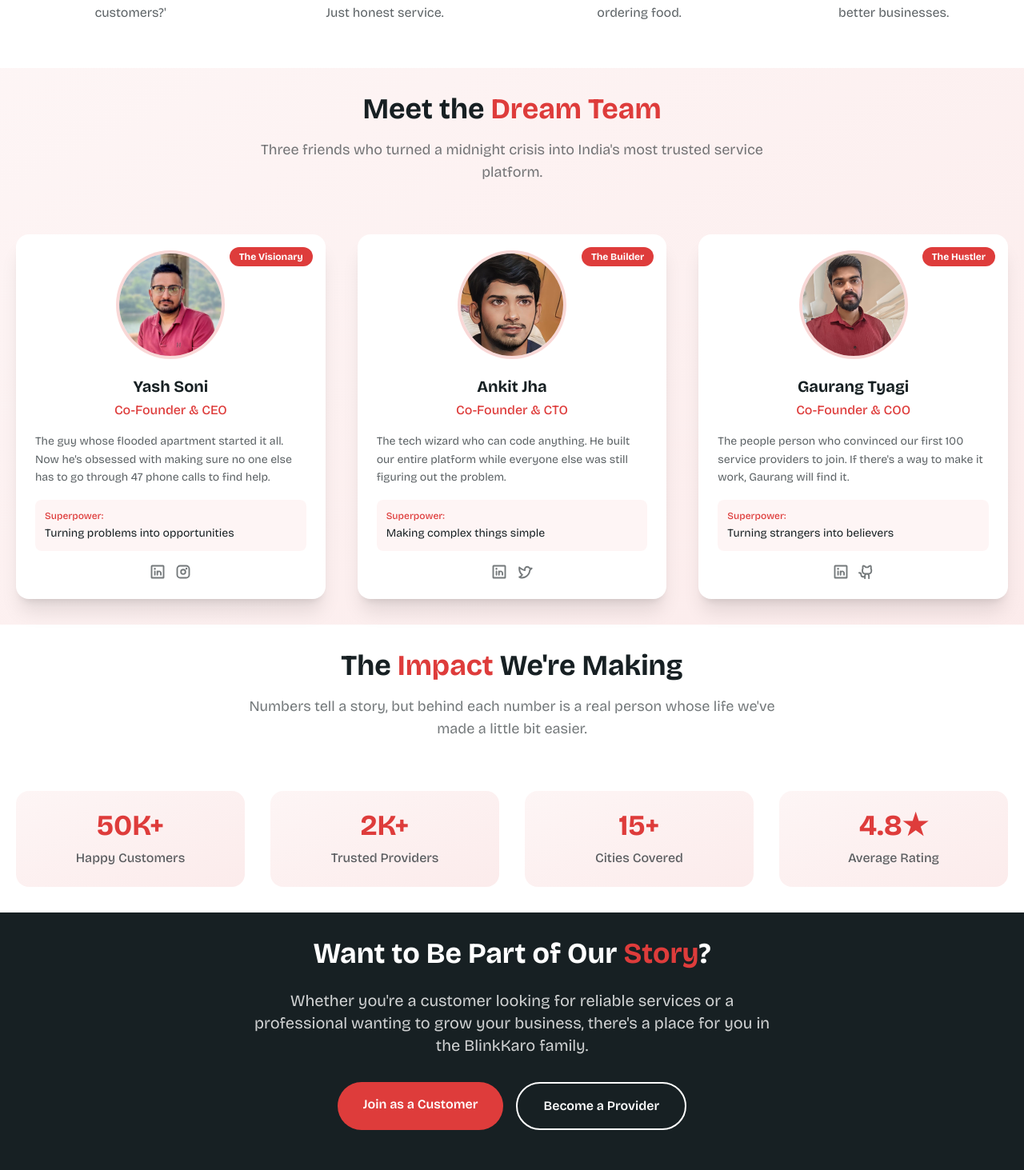
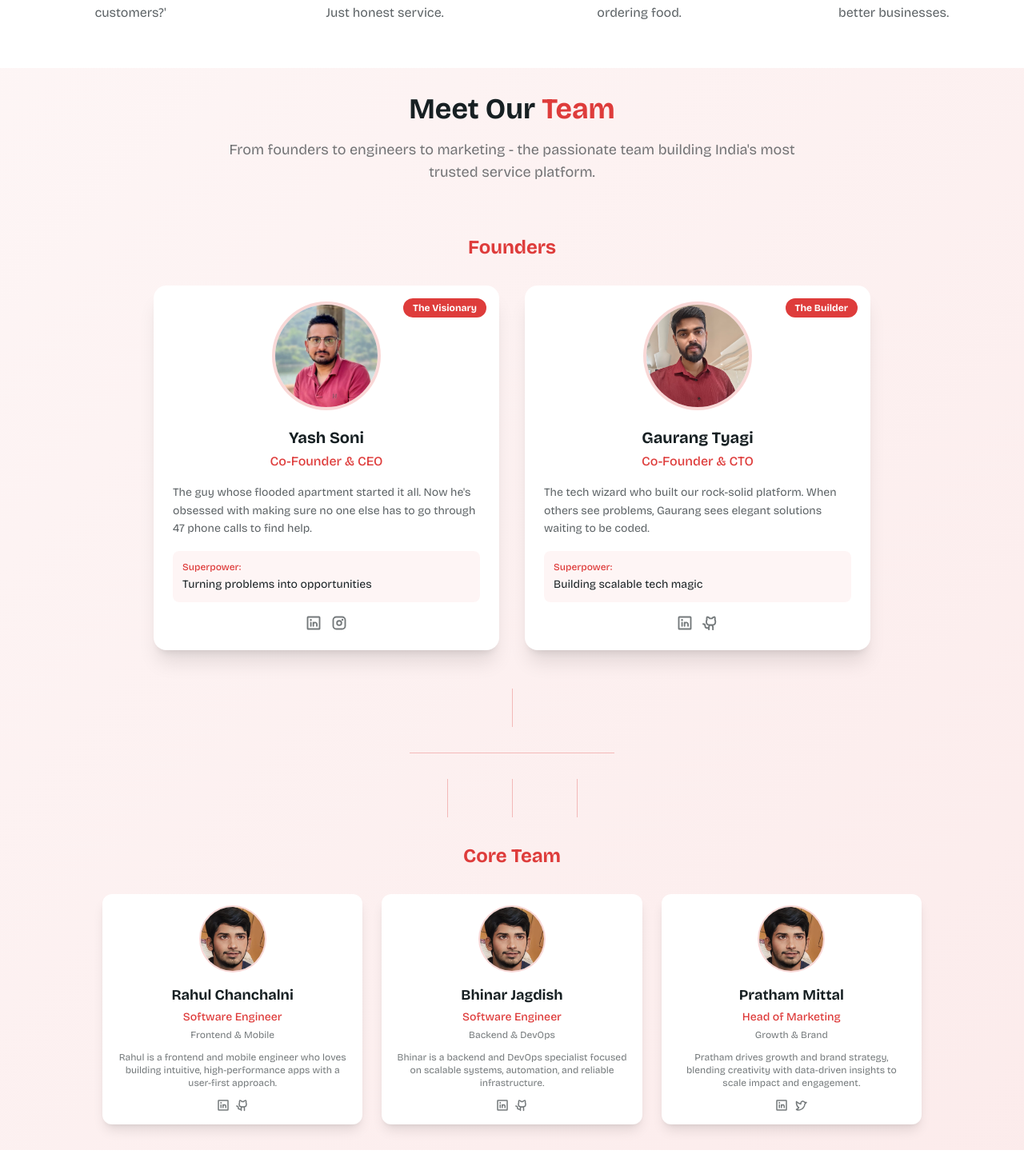
Before and after one commit to YashSoni321/blinkkro_landing_client, a Next.js app: page /aboutus in a window 1280 px wide. Shown: the part 1927-3390 px from the top of the page at 80% size. Built offline with nearby package versions, Linux system fonts and the light colour scheme.

Commit message:
changes in teams sections

```diff
--- a/src/app/(site)/aboutus/page.tsx
+++ b/src/app/(site)/aboutus/page.tsx
@@ -20,7 +20,8 @@
     "BlinkKaro mission vision",
   ],
   openGraph: {
-    title: "Our Story - How 3 Friends Built India&apos;s Most Loved Service Platform",
+    title:
+      "Our Story - How 3 Friends Built India&apos;s Most Loved Service Platform",
     description:
       "From a midnight crisis to serving 50K+ customers - the inspiring BlinkKaro story. Meet the founders who revolutionized how India books services.",
     url: "https://blinkkaro.com/aboutus",
@@ -29,7 +30,8 @@
   twitter: {
     card: "summary_large_image",
     title: "The BlinkKaro Story - 3 Friends, 1 Mission",
-    description: "How a midnight plumbing crisis led to India&apos;s most trusted service platform.",
+    description:
+      "How a midnight plumbing crisis led to India&apos;s most trusted service platform.",
   },
   alternates: {
     canonical: "https://blinkkaro.com/aboutus",
@@ -41,7 +43,7 @@
     <>
       <HeroSub
         title="The Story Behind Your Favorite Service App"
-        description="What started as a midnight crisis became India&apos;s most trusted service platform. This is the story of 3 friends who refused to accept that finding reliable help should be this hard."
+        description="What started as a midnight crisis became India's most trusted service platform. This is the story of 3 friends who refused to accept that finding reliable help should be this hard."
         badge="Our Story"
       />
 
@@ -50,39 +52,62 @@
         <div className="grid lg:grid-cols-2 gap-12 items-center mb-20">
           <div className="relative">
             <div className="bg-gradient-to-br from-primary/10 to-primary/5 rounded-3xl p-8 relative overflow-hidden">
-              <div className="absolute top-4 right-4 text-6xl opacity-20">💡</div>
+              <div className="absolute top-4 right-4 text-6xl opacity-20">
+                💡
+              </div>
               <h3 className="text-2xl font-bold text-dark dark:text-white mb-4">
                 It Started with a Crisis
               </h3>
               <p className="text-dark/70 dark:text-white/70 leading-relaxed">
-                <strong>2 AM, Bangalore.</strong> Yash&apos;s apartment was flooding. The pipe had burst, water everywhere, and he desperately needed a plumber. After 47 phone calls, 3 hours of waiting, and ₹2000 later, he realized something was fundamentally broken.
+                <strong>2 AM, Bangalore.</strong> Yash&apos;s apartment was
+                flooding. The pipe had burst, water everywhere, and he
+                desperately needed a plumber. After 47 phone calls, 3 hours of
+                waiting, and ₹2000 later, he realized something was
+                fundamentally broken.
               </p>
             </div>
           </div>
 
           <div>
             <div className="flex gap-2.5 items-center mb-6">
-              <Icon icon="ph:lightbulb" width={24} height={24} className="text-primary" />
-              <p className="text-base font-semibold text-primary">The Midnight Revelation</p>
+              <Icon
+                icon="ph:lightbulb"
+                width={24}
+                height={24}
+                className="text-primary"
+              />
+              <p className="text-base font-semibold text-primary">
+                The Midnight Revelation
+              </p>
             </div>
 
             <h2 className="text-4xl sm:text-52 font-bold text-dark dark:text-white mb-6">
-              &ldquo;Why Is Finding Help So <span className="text-primary">Damn Hard</span>?&rdquo;
+              &ldquo;Why Is Finding Help So{" "}
+              <span className="text-primary">Damn Hard</span>?&rdquo;
             </h2>
 
             <p className="text-lg text-dark/70 dark:text-white/70 mb-6 leading-relaxed">
-              That night, Yash called his college buddies Ankit and Gaurang. They&apos;d all faced the same frustration - unreliable contacts, hidden charges, no-shows, and zero accountability.
+              That night, Yash called his college buddies Ankit and Gaurang.
+              They&apos;d all faced the same frustration - unreliable contacts,
+              hidden charges, no-shows, and zero accountability.
             </p>
 
             <p className="text-lg text-dark/70 dark:text-white/70 mb-8 leading-relaxed">
-              <strong>&ldquo;What if we could fix this for everyone?&rdquo;</strong> That question changed everything.
+              <strong>
+                &ldquo;What if we could fix this for everyone?&rdquo;
+              </strong>{" "}
+              That question changed everything.
             </p>
 
             <div className="bg-yellow-50 dark:bg-yellow-900/20 border-l-4 border-yellow-400 p-6 rounded-r-lg">
               <p className="text-dark dark:text-white font-medium italic">
-                &ldquo;We weren&apos;t trying to build a unicorn. We just wanted to solve a problem that affected millions of Indians every single day.&rdquo;
+                &ldquo;We weren&apos;t trying to build a unicorn. We just wanted
+                to solve a problem that affected millions of Indians every
+                single day.&rdquo;
               </p>
-              <p className="text-sm text-dark/60 dark:text-white/60 mt-2">- Yash, Co-Founder</p>
+              <p className="text-sm text-dark/60 dark:text-white/60 mt-2">
+                - Yash, Co-Founder
+              </p>
             </div>
           </div>
         </div>
@@ -96,7 +121,8 @@
               From Idea to <span className="text-primary">Impact</span>
             </h2>
             <p className="text-lg text-dark/60 dark:text-white/60 max-w-2xl mx-auto">
-              Here&apos;s how three friends with zero funding built something that now serves thousands of families across India.
+              Here&apos;s how three friends with zero funding built something
+              that now serves thousands of families across India.
             </p>
           </div>
 
@@ -104,7 +130,7 @@
             <JourneyCard
               icon="ph:rocket-launch"
               title="The Garage Days"
-              description="6 months of coding in Yash&apos;s garage. Living on Maggi and dreams. First prototype ready with 10 local service providers."
+              description="6 months of coding in Yash's garage. Living on Maggi and dreams. First prototype ready with 10 local service providers."
               stat="₹0 funding"
             />
             <JourneyCard
@@ -116,7 +142,7 @@
             <JourneyCard
               icon="ph:chart-line-up"
               title="Growing Impact"
-              description="Today, we&apos;ve helped 50,000+ customers find reliable services. From plumbers to party planners, we&apos;ve got India covered."
+              description="Today, we've helped 50,000+ customers find reliable services. From plumbers to party planners, we've got India covered."
               stat="50K+ happy customers"
             />
           </div>
@@ -130,7 +156,8 @@
             Our <span className="text-primary">Mission</span> & Values
           </h2>
           <p className="text-lg text-dark/60 dark:text-white/60 max-w-2xl mx-auto">
-            Everything we do is guided by these core beliefs that keep us grounded and focused on what matters most.
+            Everything we do is guided by these core beliefs that keep us
+            grounded and focused on what matters most.
           </p>
         </div>
 
@@ -138,7 +165,7 @@
           <ValueCard
             icon="ph:heart"
             title="Customer First"
-            description="Every decision we make starts with &apos;How does this help our customers?&apos;"
+            description="Every decision we make starts with 'How does this help our customers?'"
           />
           <ValueCard
             icon="ph:handshake"
@@ -148,56 +175,102 @@
           <ValueCard
             icon="ph:lightning"
             title="Speed & Simplicity"
-            description="Life&apos;s complicated enough. We make getting help as simple as ordering food."
+            description="Life's complicated enough. We make getting help as simple as ordering food."
           />
           <ValueCard
             icon="ph:users"
             title="Empowering Providers"
-            description="We don&apos;t just serve customers - we help service providers build better businesses."
+            description="We don't just serve customers - we help service providers build better businesses."
           />
         </div>
       </section>
 
-      {/* Meet the Founders */}
+      {/* Meet the Team */}
       <section className="bg-gradient-to-br from-primary/5 to-primary/10 py-16">
         <div className="container max-w-8xl mx-auto px-4 sm:px-5 2xl:px-0">
           <div className="text-center mb-16">
             <h2 className="text-4xl font-bold text-dark dark:text-white mb-4">
-              Meet the <span className="text-primary">Dream Team</span>
+              Meet Our <span className="text-primary">Team</span>
             </h2>
-            <p className="text-lg text-dark/60 dark:text-white/60 max-w-2xl mx-auto">
-              Three friends who turned a midnight crisis into India&apos;s most trusted service platform.
+            <p className="text-lg text-dark/60 dark:text-white/60 max-w-3xl mx-auto">
+              From founders to engineers to marketing - the passionate team
+              building India&apos;s most trusted service platform.
             </p>
           </div>
 
-          <div className="grid sm:grid-cols-3 gap-10">
+          {/* Founders Row */}
+          <div className="mb-12">
+            <h3 className="text-2xl font-bold text-center text-dark dark:text-white mb-8">
+              <span className="text-primary">Founders</span>
+            </h3>
+            <div className="grid md:grid-cols-2 gap-8 max-w-4xl mx-auto">
               <FounderCard
                 nickName="The Visionary"
                 img="/images/team/yash_dp.jpeg"
                 name="Yash Soni"
                 role="Co-Founder & CEO"
-              story="The guy whose flooded apartment started it all. Now he&apos;s obsessed with making sure no one else has to go through 47 phone calls to find help."
+                story="The guy whose flooded apartment started it all. Now he's obsessed with making sure no one else has to go through 47 phone calls to find help."
                 superpower="Turning problems into opportunities"
                 socials={["ph:linkedin-logo-bold", "ph:instagram-logo-bold"]}
               />
               <FounderCard
                 nickName="The Builder"
+                img="/images/team/gaurang_dp.jpeg"
+                name="Gaurang Tyagi"
+                role="Co-Founder & CTO"
+                story="The tech wizard who built our rock-solid platform. When others see problems, Gaurang sees elegant solutions waiting to be coded."
+                superpower="Building scalable tech magic"
+                socials={["ph:linkedin-logo-bold", "ph:github-logo-bold"]}
+              />
+            </div>
+          </div>
+
+          {/* Connecting Lines */}
+          <div className="flex justify-center mb-8">
+            <div className="w-px h-12 bg-primary/30"></div>
+          </div>
+          <div className="flex justify-center mb-8">
+            <div className="w-64 h-px bg-primary/30"></div>
+          </div>
+          <div className="flex justify-center gap-20 mb-8">
+            <div className="w-px h-12 bg-primary/30"></div>
+            <div className="w-px h-12 bg-primary/30"></div>
+            <div className="w-px h-12 bg-primary/30"></div>
+          </div>
+
+          {/* Team Members Row */}
+          <div>
+            <h3 className="text-2xl font-bold text-center text-dark dark:text-white mb-8">
+              <span className="text-primary">Core Team</span>
+            </h3>
+            <div className="grid md:grid-cols-3 gap-6 max-w-5xl mx-auto">
+              <TeamCard
                 img="/images/team/ankit_dp.jpeg"
-              name="Ankit Jha"
-              role="Co-Founder & CTO"
-              story="The tech wizard who can code anything. He built our entire platform while everyone else was still figuring out the problem."
-              superpower="Making complex things simple"
+                name="Rahul Chanchalni"
+                role="Software Engineer"
+                bio="Rahul is a frontend and mobile engineer who loves building intuitive, high-performance apps with a user-first approach."
+                specialty="Frontend & Mobile"
+                socials={["ph:linkedin-logo-bold", "ph:github-logo-bold"]}
+              />
+
+              <TeamCard
+                img="/images/team/ankit_dp.jpeg"
+                name="Bhinar Jagdish"
+                role="Software Engineer"
+                bio="Bhinar is a backend and DevOps specialist focused on scalable systems, automation, and reliable infrastructure."
+                specialty="Backend & DevOps"
+                socials={["ph:linkedin-logo-bold", "ph:github-logo-bold"]}
+              />
+
+              <TeamCard
+                img="/images/team/ankit_dp.jpeg"
+                name="Pratham Mittal"
+                role="Head of Marketing"
+                bio="Pratham drives growth and brand strategy, blending creativity with data-driven insights to scale impact and engagement."
+                specialty="Growth & Brand"
                 socials={["ph:linkedin-logo-bold", "ph:twitter-logo-bold"]}
               />
-            <FounderCard
-              nickName="The Hustler"
-              img="/images/team/gaurang_dp.jpeg"
-              name="Gaurang Tyagi"
-              role="Co-Founder & COO"
-              story="The people person who convinced our first 100 service providers to join. If there&apos;s a way to make it work, Gaurang will find it."
-              superpower="Turning strangers into believers"
-              socials={["ph:linkedin-logo-bold", "ph:github-logo-bold"]}
-            />
+            </div>
           </div>
         </div>
       </section>
@@ -209,7 +282,8 @@
             The <span className="text-primary">Impact</span> We&apos;re Making
           </h2>
           <p className="text-lg text-dark/60 dark:text-white/60 max-w-2xl mx-auto">
-            Numbers tell a story, but behind each number is a real person whose life we&apos;ve made a little bit easier.
+            Numbers tell a story, but behind each number is a real person whose
+            life we&apos;ve made a little bit easier.
           </p>
         </div>
 
@@ -228,7 +302,9 @@
             Want to Be Part of Our <span className="text-primary">Story</span>?
           </h2>
           <p className="text-xl text-white/80 mb-8 max-w-2xl mx-auto">
-            Whether you&apos;re a customer looking for reliable services or a professional wanting to grow your business, there&apos;s a place for you in the BlinkKaro family.
+            Whether you&apos;re a customer looking for reliable services or a
+            professional wanting to grow your business, there&apos;s a place for
+            you in the BlinkKaro family.
           </p>
 
           <div className="flex flex-col sm:flex-row gap-4 justify-center">
@@ -252,7 +328,12 @@
 }
 
 /* ----------------- Reusable Components ----------------- */
-const JourneyCard = ({ icon, title, description, stat }: {
+const JourneyCard = ({
+  icon,
+  title,
+  description,
+  stat,
+}: {
   icon: string;
   title: string;
   description: string;
@@ -262,13 +343,21 @@
     <div className="w-12 h-12 bg-primary/10 rounded-full flex items-center justify-center mb-4">
       <Icon icon={icon} className="text-2xl text-primary" />
     </div>
-    <h3 className="text-xl font-bold text-dark dark:text-white mb-3">{title}</h3>
-    <p className="text-dark/70 dark:text-white/70 mb-4 leading-relaxed">{description}</p>
+    <h3 className="text-xl font-bold text-dark dark:text-white mb-3">
+      {title}
+    </h3>
+    <p className="text-dark/70 dark:text-white/70 mb-4 leading-relaxed">
+      {description}
+    </p>
     <div className="text-2xl font-bold text-primary">{stat}</div>
   </div>
 );
 
-const ValueCard = ({ icon, title, description }: {
+const ValueCard = ({
+  icon,
+  title,
+  description,
+}: {
   icon: string;
   title: string;
   description: string;
@@ -277,8 +366,12 @@
     <div className="w-16 h-16 bg-primary/10 rounded-full flex items-center justify-center mx-auto mb-4">
       <Icon icon={icon} className="text-3xl text-primary" />
     </div>
-    <h3 className="text-xl font-bold text-dark dark:text-white mb-3">{title}</h3>
-    <p className="text-dark/70 dark:text-white/70 leading-relaxed">{description}</p>
+    <h3 className="text-xl font-bold text-dark dark:text-white mb-3">
+      {title}
+    </h3>
+    <p className="text-dark/70 dark:text-white/70 leading-relaxed">
+      {description}
+    </p>
   </div>
 );
 
@@ -316,11 +409,15 @@
     </div>
 
     <div className="text-center mb-4">
-      <h3 className="text-xl font-bold text-dark dark:text-white mb-1">{name}</h3>
+      <h3 className="text-xl font-bold text-dark dark:text-white mb-1">
+        {name}
+      </h3>
       <p className="text-primary font-medium">{role}</p>
     </div>
 
-    <p className="text-sm text-dark/70 dark:text-white/70 mb-4 leading-relaxed">{story}</p>
+    <p className="text-sm text-dark/70 dark:text-white/70 mb-4 leading-relaxed">
+      {story}
+    </p>
 
     <div className="bg-primary/5 rounded-lg p-3 mb-4">
       <p className="text-xs font-medium text-primary mb-1">Superpower:</p>
@@ -341,6 +438,55 @@
   </div>
 );
 
+const TeamCard = ({
+  img,
+  name,
+  role,
+  specialty,
+  socials,
+  bio,
+}: {
+  img: string;
+  name: string;
+  role: string;
+  specialty: string;
+  bio: string;
+  socials: string[];
+}) => (
+  <div className="bg-white dark:bg-gray-800 p-4 rounded-xl shadow-lg hover:shadow-xl transition-all duration-300">
+    <div className="w-20 h-20 mx-auto rounded-full overflow-hidden ring-2 ring-primary/20 mb-4">
+      <Image
+        src={img}
+        alt={name}
+        width={80}
+        height={80}
+        className="w-full h-full object-cover"
+      />
+    </div>
+    <div className="text-center">
+      <h4 className="text-lg font-bold text-dark dark:text-white mb-1">
+        {name}
+      </h4>
+      <p className="text-primary font-medium text-sm mb-1">{role}</p>
+      <p className="text-xs text-dark/60 dark:text-white/60 mb-3">
+        {specialty}
+      </p>
+      <p className="text-xs text-dark/60 dark:text-white/60 mb-3">{bio}</p>
+      <div className="flex justify-center gap-2">
+        {socials.map((icon, i) => (
+          <Icon
+            key={i}
+            icon={icon}
+            width={16}
+            height={16}
+            className="text-dark/60 dark:text-white/60 hover:text-primary cursor-pointer transition-colors"
+          />
+        ))}
+      </div>
+    </div>
+  </div>
+);
+
 const StatCard = ({ number, label }: { number: string; label: string }) => (
   <div className="text-center p-6 bg-gradient-to-br from-primary/5 to-primary/10 rounded-2xl">
     <div className="text-4xl font-bold text-primary mb-2">{number}</div>
```
Lines whose indentation alone changed are shown as unchanged.
